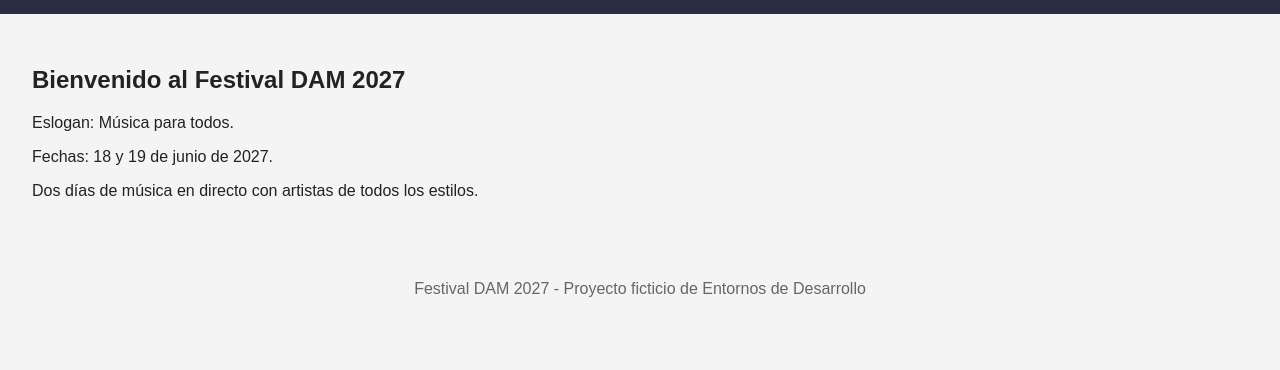
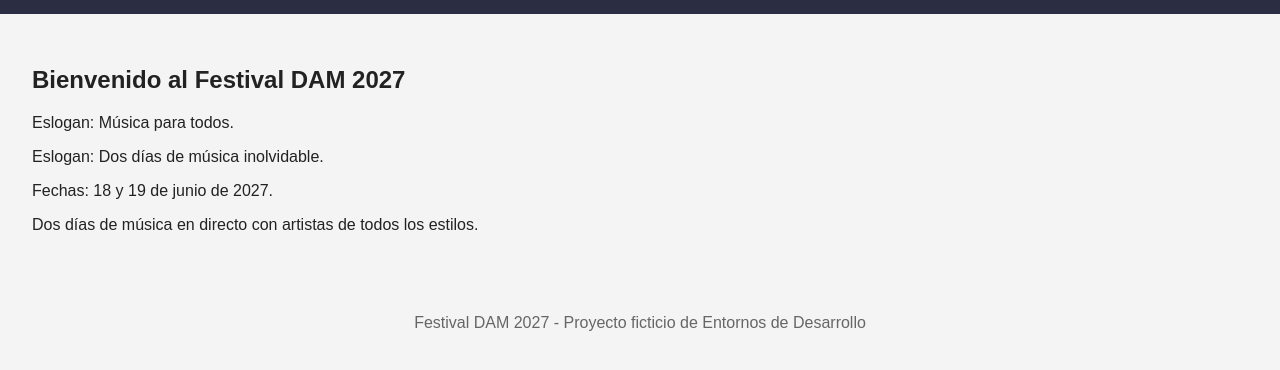
Before and after one commit to manganediallo25-prog/festival-dam-2027, a plain HTML site: page index.html in a window 1280 px wide. Shown: the part 116-486 px from the top of the page. Drawn offline with Linux system fonts and the light colour scheme.

Commit message:
Cambia el eslogan a Dos días de música inolvidable

```diff
--- a/index.html
+++ b/index.html
@@ -19,6 +19,7 @@
   <main>
     <h2>Bienvenido al Festival DAM 2027</h2>
     <p>Eslogan: Música para todos.</p>
+    <p>Eslogan: Dos días de música inolvidable.</p>
     <p>Fechas: 18 y 19 de junio de 2027.</p>
     <p>Dos días de música en directo con artistas de todos los estilos.</p>
   </main>
```
